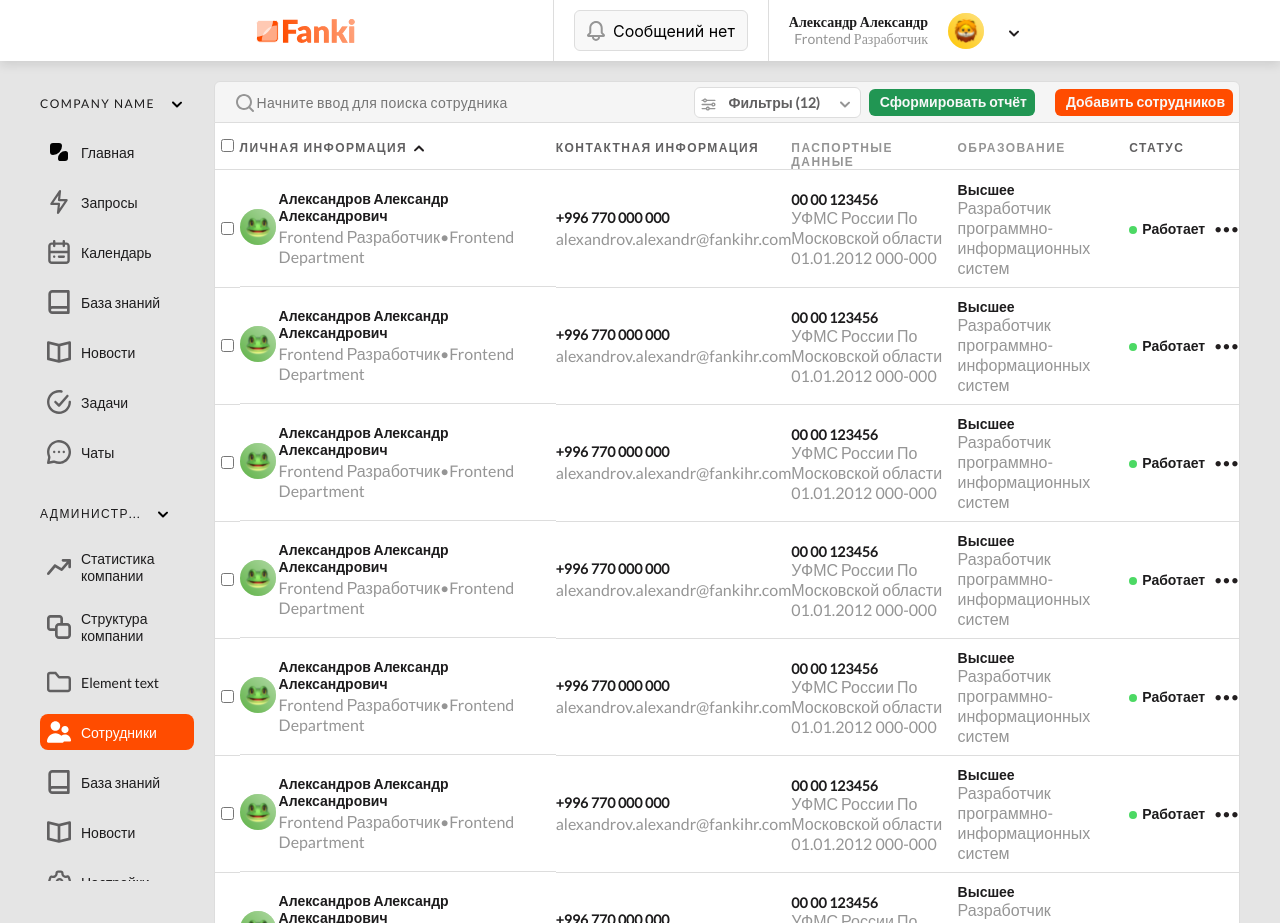
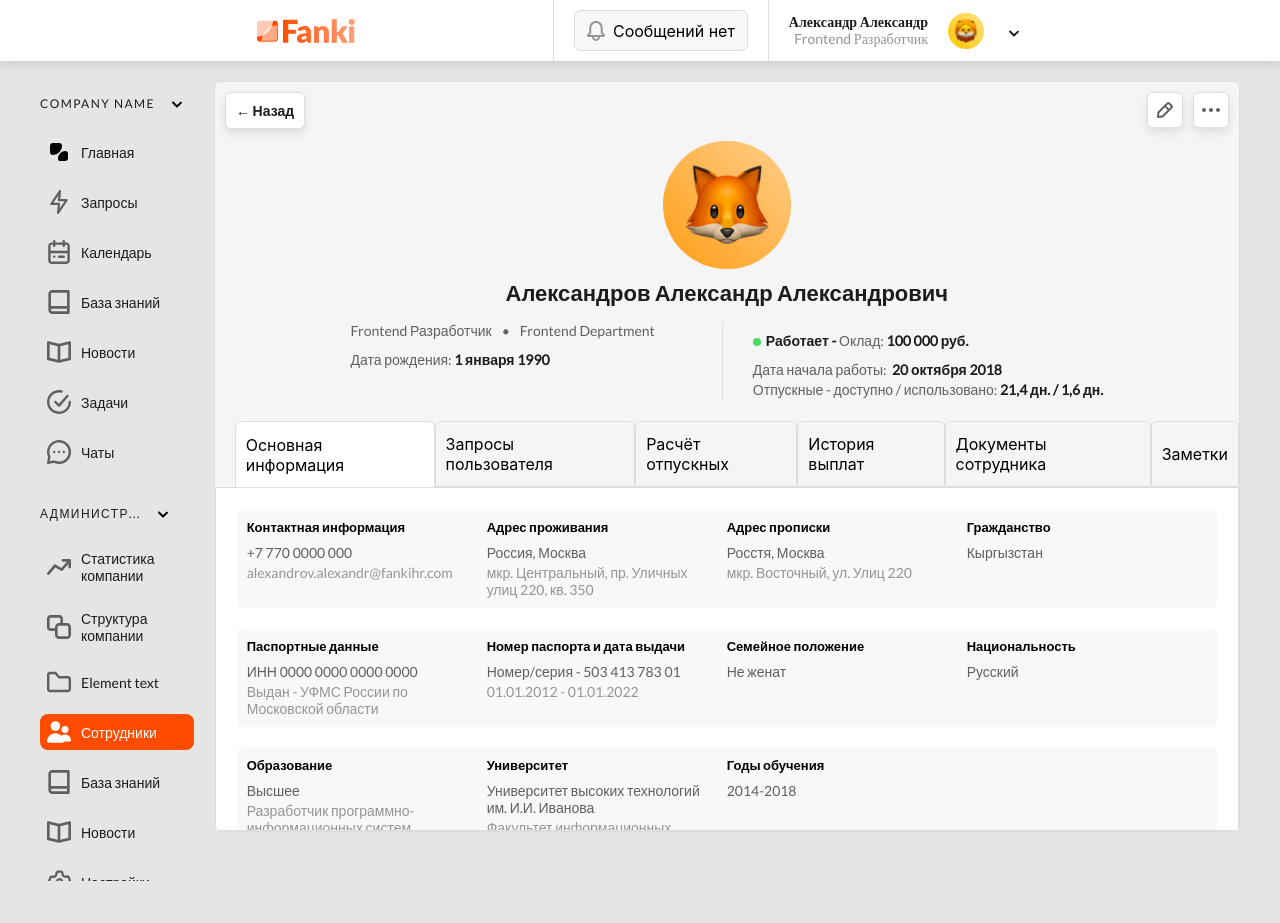
Before and after one commit to ttermechikov/fanki-test-task, a React (Create React App) app: page /employes/1 in a window 1280 px wide. After the commit the page ends 881 px from the top, so only its background shows below. Built offline with nearby package versions, Linux system fonts and the light colour scheme.

Commit message:
Added routing

```diff
--- a/package.json
+++ b/package.json
@@ -12,6 +12,7 @@
     "react": "^17.0.1",
     "react-dom": "^17.0.1",
     "react-modal": "^3.12.1",
+    "react-router-dom": "^5.2.0",
     "react-scripts": "4.0.1",
     "web-vitals": "^0.2.4"
   },
--- a/src/App.js
+++ b/src/App.js
@@ -1,16 +1,20 @@
 import { Component } from 'react';
 import Modal from 'react-modal';
+import { BrowserRouter as Router, Switch, Route } from 'react-router-dom';
+
 import Header from './components/Header/Header.js';
 import Menu from './components/Menu/Menu.js';
 import ControlBar from './components/ControlBar/ControlBar.js';
 import EmployesTable from './components/EmployesTable/EmployesTable.js';
 import FiltersModal from './components/FiltersModal/FiltersModal.js';
+import Employe from './components/Employe/Employe.js';
 
 import './App.scss';
 import modalStyle from './components/FiltersModal/modal-styles.js';
 
 class App extends Component {
   #employe = {
+    id: 1,
     name: 'Александров Александр Александрович',
     work: {
       position: 'Frontend Разработчик',
@@ -101,8 +105,17 @@ class App extends Component {
             />
           </aside>
           <div className="content">
-            <ControlBar toggleFiltersModal={this.toggleFiltersModal} />
-            <EmployesTable employes={employes} />
+            <Router>
+              <Switch>
+                <Route exact path="/employes">
+                  <ControlBar toggleFiltersModal={this.toggleFiltersModal} />
+                  <EmployesTable employes={employes} />
+                </Route>
+                <Route path="/employes/:id">
+                  <Employe />
+                </Route>
+              </Switch>
+            </Router>
           </div>
         </main>
         <Modal
--- a/src/App.scss
+++ b/src/App.scss
@@ -10,6 +10,11 @@ body {
   background-color: #e5e5e5;
 }
 
+a {
+  color: initial;
+  text-decoration: none;
+}
+
 .main {
   max-width: 1200px;
   margin: 0 auto;
@@ -20,6 +25,7 @@ body {
 .aside {
   margin-right: 20px;
   max-height: 100vh;
+  max-width: 203px;
   overflow-y: auto;
 
   &::-webkit-scrollbar {
@@ -42,4 +48,5 @@ body {
 
 .content {
   width: 100%;
+  height: 100vh;
 }
--- a/src/components/EmployesTable/EmployesTable.js
+++ b/src/components/EmployesTable/EmployesTable.js
@@ -1,9 +1,13 @@
+import { useHistory } from 'react-router-dom';
+
 import dropdownOpenedIcon from './img/dropdown-opened-icon.svg';
 import avatar from './img/avatar.svg';
 
 import './employes-table.scss';
 
 function EmployesTable({ employes }) {
+  const history = useHistory();
+
   return (
     <div className="employes">
       <table className="employes__table">
@@ -28,7 +32,11 @@ function EmployesTable({ employes }) {
 
         <tbody className="employes__tbody">
           {employes.map((e) => (
-            <tr className="employes__row" key={e.name}>
+            <tr
+              className="employes__row"
+              key={e.name}
+              onClick={() => history.push(`/employes/${e.id}`)}
+            >
               <td className="employes__select">
                 <input className="employes__checkbox" type="checkbox" />
               </td>
```
Also changed, not shown: 1 other file (tests, documents, lock files or other folders).
